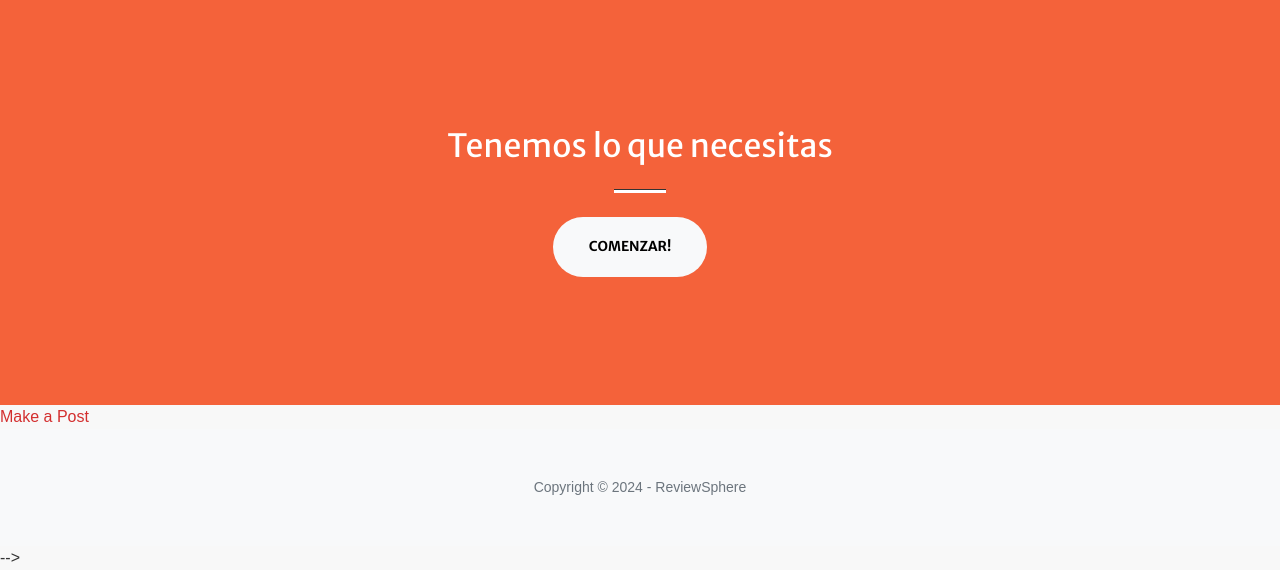
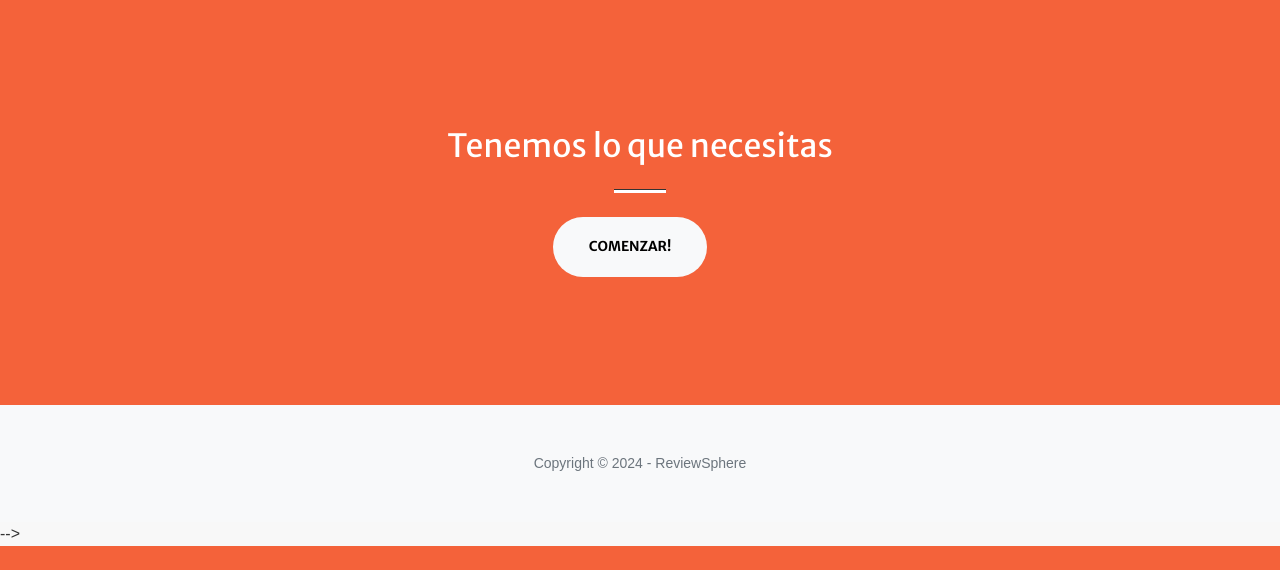
Before and after one commit to Fervago/tercera_preentrega_VAGO, a Django app: page / in a window 1280 px wide. Shown: the part 876-1446 px from the top of the page. After the commit the page ends 1422 px from the top, so only its background shows below. Run offline with Django 3.2, Linux system fonts and the light colour scheme; some libraries are stand-ins or nearby versions.

Commit message:
fix(index.html)

```diff
--- a/project/core/templates/core/index.html
+++ b/project/core/templates/core/index.html
@@ -18,5 +18,4 @@
 
     {% include 'core/components/about.html' %}
 
-    <a href="{% url 'review:index' %}">Make a Post</a>
 {% endblock content %}
```
